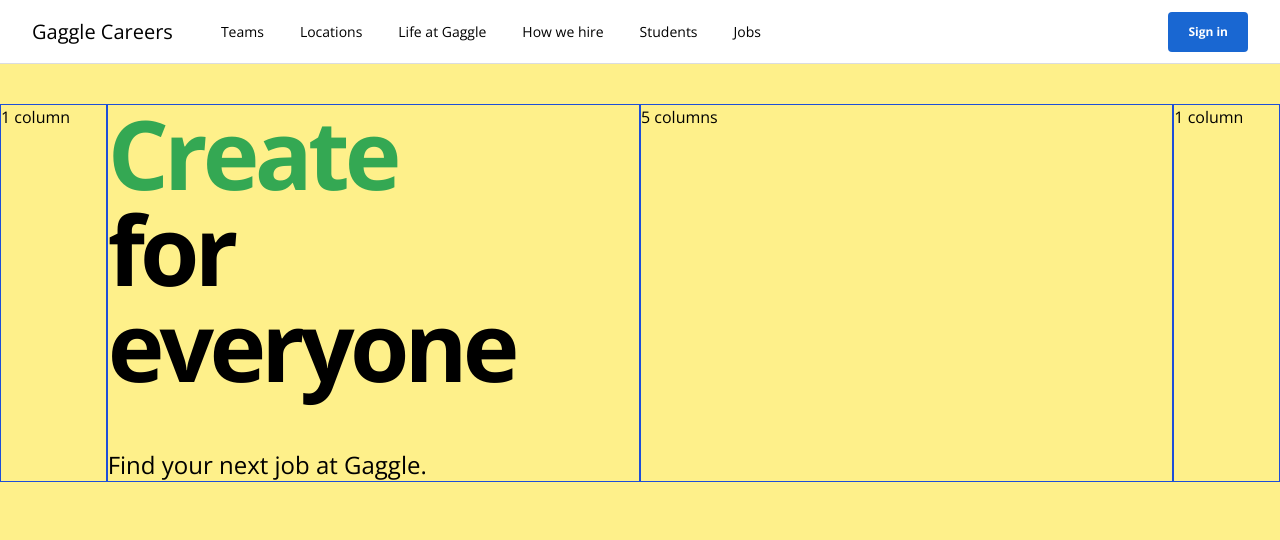
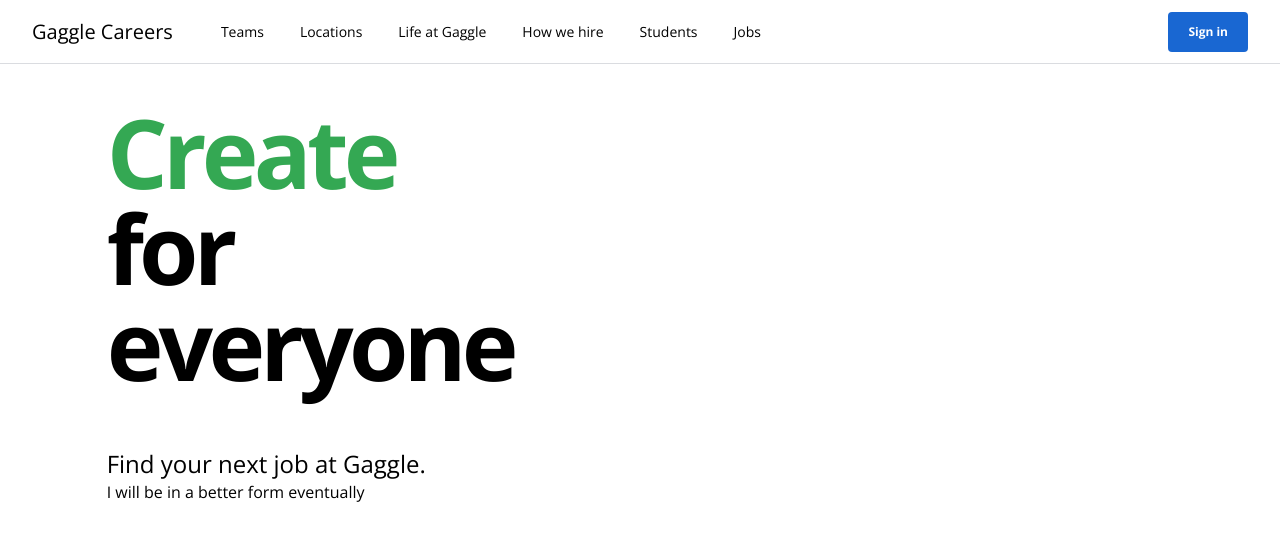
Before and after one commit to neopythe/job-search, a Vue app: page / in a window 1280 px wide. Shown: the top 540 px of the page. Built offline with nearby package versions, Linux system fonts and the light colour scheme.

Commit message:
create job search form component

```diff
--- a/src/components/Hero.vue
+++ b/src/components/Hero.vue
@@ -1,19 +1,14 @@
 <template>
   <main>
-    <section class="flex flex-col h-screen pt-10 pb-20 bg-yellow-200">
+    <section class="flex flex-col h-screen pt-10 pb-20">
       <div class="grid grid-cols-12">
-        <div class="col-start-1 col-span-1 border border-blue-700">
-          1 column
+        <div class="col-start-1 col-span-1"></div>
+        <div class="col-start-2 col-span-5">
+          <Headline />
+          <JobSearchForm />
         </div>
-        <div class="col-start-2 col-span-5 border border-blue-700">
-          <Headline />
-        </div>
-        <div class="col-start-7 col-span-5 border border-blue-700">
-          5 columns
-        </div>
-        <div class="col-start-12 col-span-1 border border-blue-700">
-          1 column
-        </div>
+        <div class="col-start-7 col-span-5"></div>
+        <div class="col-start-12 col-span-1"></div>
       </div>
     </section>
   </main>
@@ -21,11 +16,13 @@
 
 <script>
 import Headline from '@/components/Headline.vue'
+import JobSearchForm from '@/components/JobSearchForm.vue'
 
 export default {
   name: 'Hero',
   components: {
     Headline,
+    JobSearchForm,
   },
 }
 </script>
--- /dev/null
+++ b/src/components/JobSearchForm.vue
@@ -0,0 +1,9 @@
+<template>
+  <form>I will be in a better form eventually</form>
+</template>
+
+<script>
+export default {
+  name: 'JobSearchForm',
+}
+</script>
```
